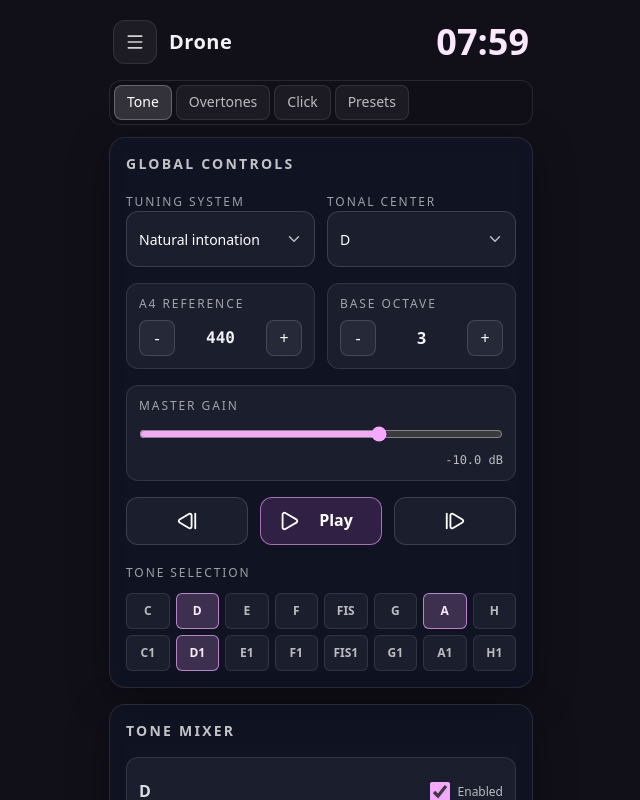
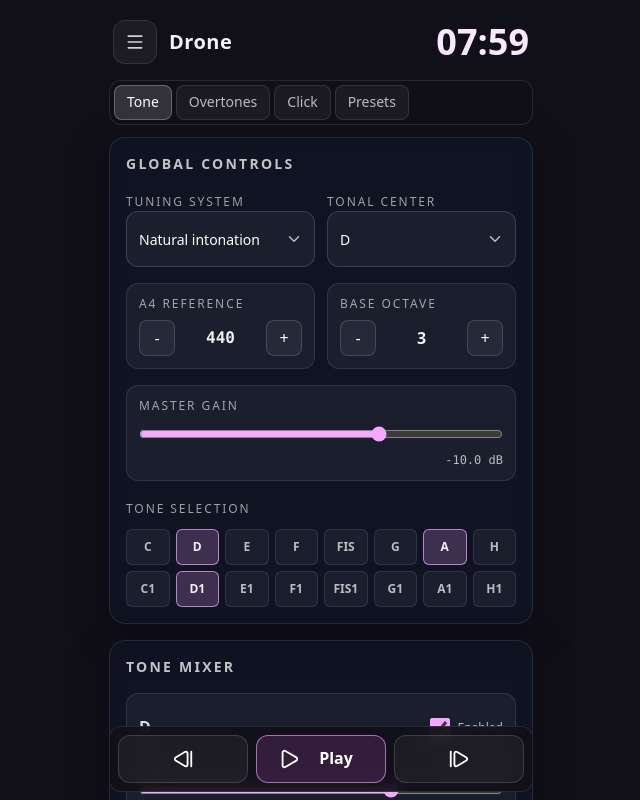
Before and after one commit to margokolar/bourdon-app, a React (Vite) app: page / in a window 1280 px wide. Shown: the top 800 px of the page, without its empty margins (319-959 px from the left). Built offline with nearby package versions, Linux system fonts and the light colour scheme.

Commit message:
Move transport controls to the bottom on Tone tab.
This removes duplicate controls from the Tone panel and uses the same sticky bottom prev/play/next row across all tabs.

```diff
--- a/src/App.tsx
+++ b/src/App.tsx
@@ -679,15 +679,11 @@ function App() {
             <SectionCard title="Global controls">
               <div className="space-y-5">
                 <TopControls
-                  playing={playing}
                   referenceA4Hz={referenceA4Hz}
                   baseOctave={baseOctave}
                   tuningSystemId={tuningSystemId}
                   tonalCenter={tonalCenter}
                   masterGainDb={masterGainDb}
-                  onTogglePlay={handleTogglePlay}
-                  onNextPreset={selectNextPreset}
-                  onPreviousPreset={selectPreviousPreset}
                   onReferenceNudge={nudgeReferenceA4Hz}
                   onBaseOctaveNudge={nudgeBaseOctave}
                   onTuningSystemChange={setTuningSystemId}
@@ -835,7 +831,6 @@ function App() {
               />
             </SectionCard>
           </div>
-          {activeTab !== 'tone' && (
           <div className="sticky bottom-2 z-30 mt-4 rounded-xl border border-white/10 bg-[#111019]/90 p-2 backdrop-blur-sm">
             <div className="grid grid-cols-3 gap-2">
               <button
@@ -848,12 +843,14 @@ function App() {
               </button>
               <button
                 type="button"
-                  className="button-safe flex min-h-[44px] min-w-0 flex-wrap items-center justify-center gap-2 rounded-xl border border-fuchsia-300/60 bg-fuchsia-400/15 px-2 py-3 text-center font-semibold text-white transition hover:bg-fuchsia-300/25"
+                className="button-safe flex min-h-[44px] min-w-0 flex-nowrap items-center justify-center gap-2 overflow-hidden rounded-xl border border-fuchsia-300/60 bg-fuchsia-400/15 px-2 py-3 text-center font-semibold text-white transition hover:bg-fuchsia-300/25"
                 onClick={handleTogglePlay}
                 aria-label={playing ? 'Pause' : 'Play'}
               >
                 {(playing && <Pause size={22} />) || <Play size={22} />}
+                <span className="inline-block w-14 text-center whitespace-nowrap">
                   {playing ? 'Pause' : 'Play'}
+                </span>
               </button>
               <button
                 type="button"
@@ -865,7 +862,6 @@ function App() {
               </button>
             </div>
           </div>
-          )}
         </main>
       </div>
       {(menuOpen) && (
--- a/src/components/TopControls.tsx
+++ b/src/components/TopControls.tsx
@@ -1,17 +1,13 @@
-import { ChevronDown, Pause, Play, StepBack, StepForward } from 'lucide-react'
+import { ChevronDown } from 'lucide-react'
 import { TONAL_CENTERS, type TonalCenter } from '../music/notes'
 import { TUNING_SYSTEMS, type TuningSystemId } from '../music/tuning'
 
 type TopControlsProps = {
-  playing: boolean
   referenceA4Hz: number
   baseOctave: number
   tuningSystemId: TuningSystemId
   tonalCenter: TonalCenter
   masterGainDb: number
-  onTogglePlay: () => void
-  onNextPreset: () => void
-  onPreviousPreset: () => void
   onReferenceNudge: (delta: number) => void
   onBaseOctaveNudge: (delta: number) => void
   onTuningSystemChange: (value: TuningSystemId) => void
@@ -20,24 +16,17 @@ type TopControlsProps = {
 }
 
 export function TopControls({
-  playing,
   referenceA4Hz,
   baseOctave,
   tuningSystemId,
   tonalCenter,
   masterGainDb,
-  onTogglePlay,
-  onNextPreset,
-  onPreviousPreset,
   onReferenceNudge,
   onBaseOctaveNudge,
   onTuningSystemChange,
   onTonalCenterChange,
   onMasterGainChange,
 }: TopControlsProps) {
-  const modeLabel = playing ? 'Pause' : 'Play'
-  const ToneIcon = playing ? Pause : Play
-
   const selectBaseClass =
     'min-h-[56px] w-full appearance-none rounded-xl border border-white/15 bg-white/5 px-3 py-3 pr-10 text-sm leading-tight text-white outline-none transition focus:border-fuchsia-300/60'
 
@@ -149,33 +138,6 @@ export function TopControls({
         <div className="mt-2 text-right text-xs tabular-nums text-white/70">{masterGainDb.toFixed(1)} dB</div>
       </div>
 
-      <div className="grid grid-cols-3 gap-3">
-        <button
-          type="button"
-          className="button-safe flex min-h-[44px] items-center justify-center rounded-xl border border-white/15 bg-white/5 px-2 py-3 text-white transition hover:bg-white/10"
-          onClick={onPreviousPreset}
-          aria-label="Previous preset"
-        >
-          <StepBack size={22} />
-        </button>
-        <button
-          type="button"
-          className="button-safe flex min-h-[44px] min-w-0 flex-nowrap items-center justify-center gap-2 overflow-hidden rounded-xl border border-fuchsia-300/60 bg-fuchsia-400/15 px-2 py-3 text-center font-semibold text-white transition hover:bg-fuchsia-300/25"
-          onClick={onTogglePlay}
-          aria-label={modeLabel}
-        >
-          <ToneIcon size={22} />
-          <span className="inline-block w-14 text-center whitespace-nowrap">{modeLabel}</span>
-        </button>
-        <button
-          type="button"
-          className="button-safe flex min-h-[44px] items-center justify-center rounded-xl border border-white/15 bg-white/5 px-2 py-3 text-white transition hover:bg-white/10"
-          onClick={onNextPreset}
-          aria-label="Next preset"
-        >
-          <StepForward size={22} />
-        </button>
-      </div>
     </div>
   )
 }
```
Lines whose indentation alone changed are shown as unchanged.
